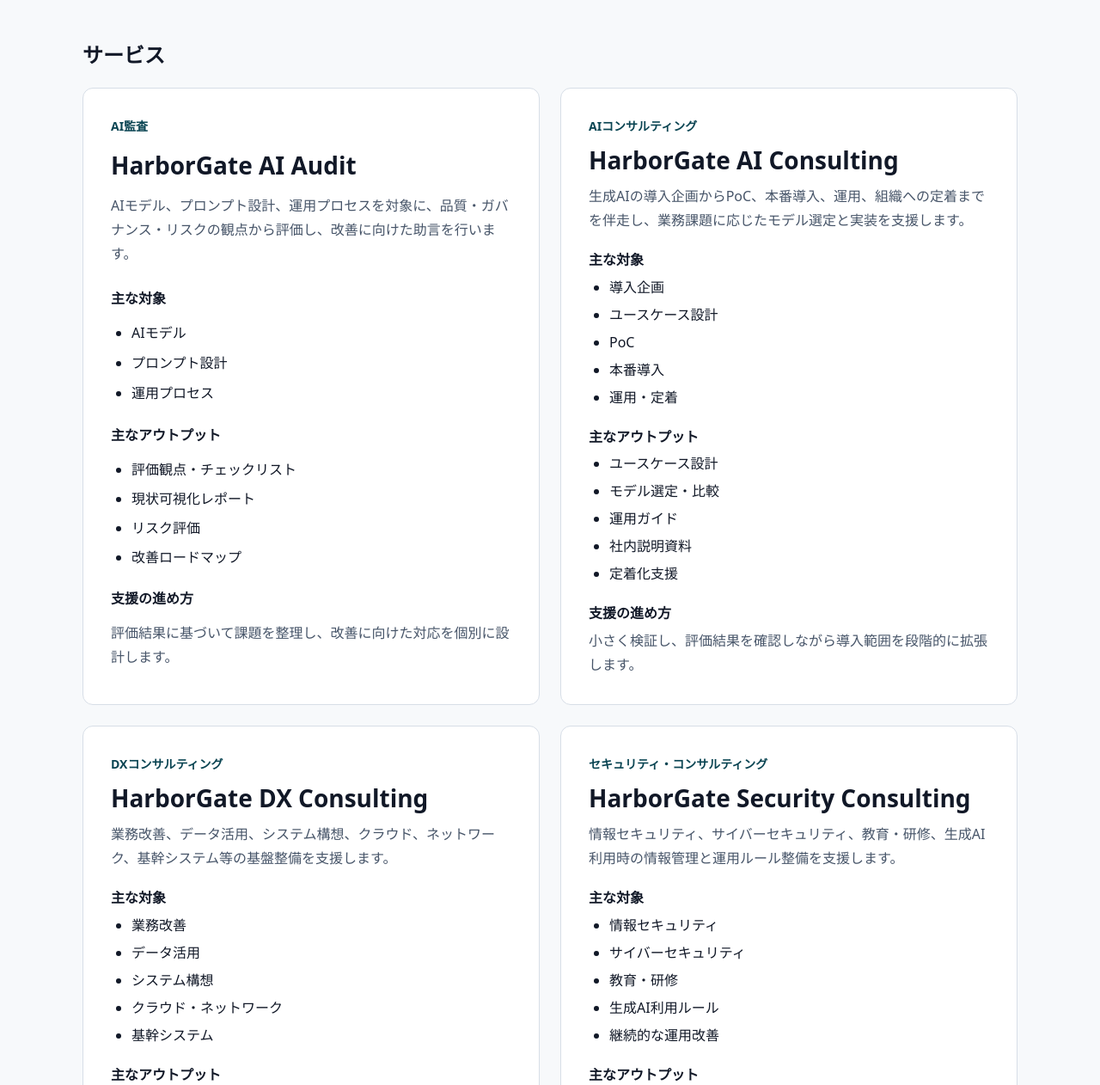
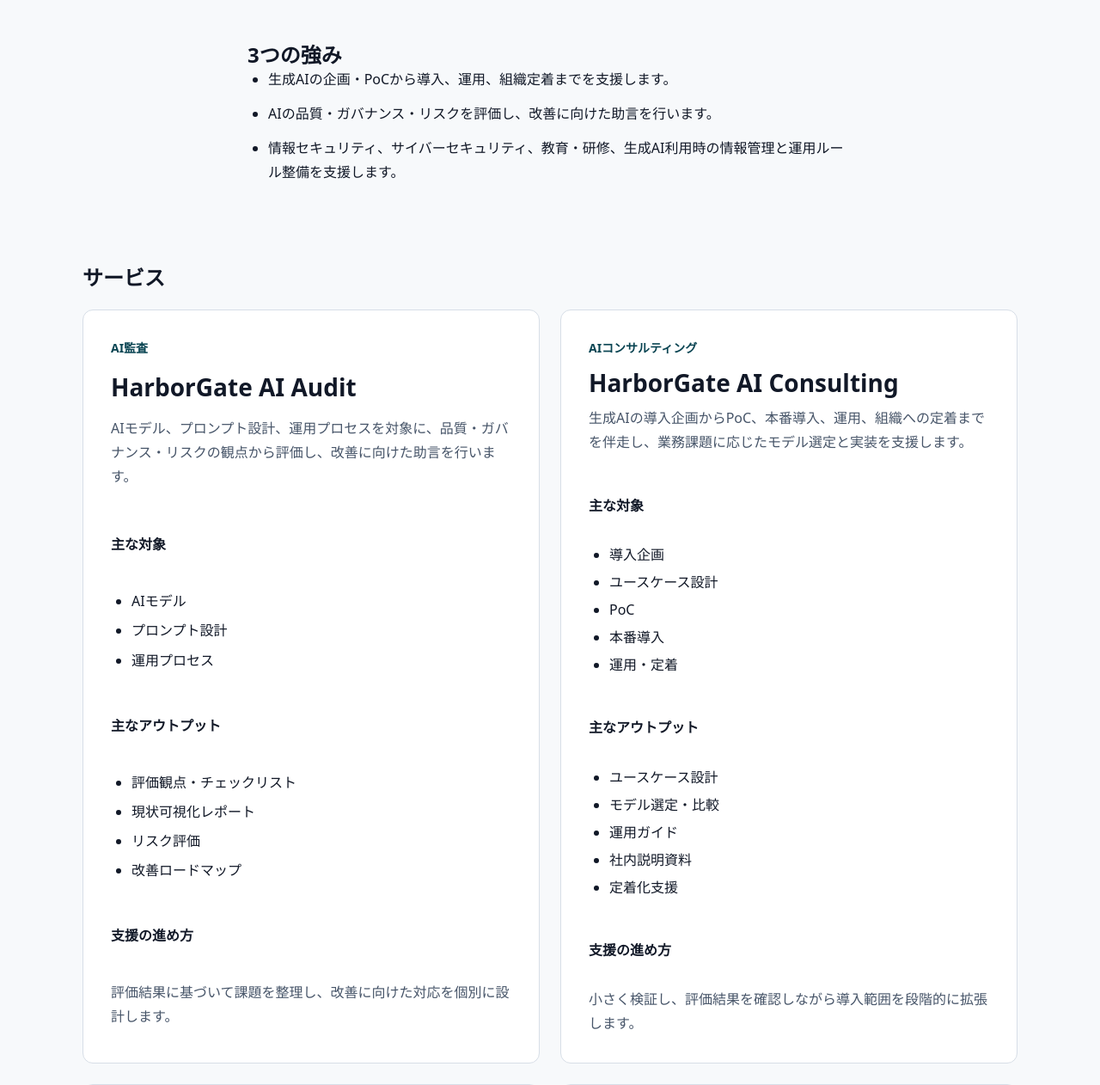
Before and after one commit to HarborGate-AI-Audit/harborgate-ai-audit.github.io, an Astro site: page / in a window 1280 px wide. Shown: the part 1221-2483 px from the top of the page at 86% size. Built offline with nearby package versions, Linux system fonts and the light colour scheme; Astro itself is replaced by a stand-in of ours.

Commit message:
fix: resolve final code review findings

```diff
--- a/src/components/ServiceCard.astro
+++ b/src/components/ServiceCard.astro
@@ -12,26 +12,26 @@
 <article class="service-card" id={'service-' + service.id} aria-labelledby={titleId}>
   <header class="service-card__header">
     <p class="service-card__category">{service.category}</p>
-    <h2 id={titleId}>{service.name}</h2>
+    <h3 class="service-card__title" id={titleId}>{service.name}</h3>
     <p class="service-card__summary">{service.summary}</p>
   </header>
 
   <div class="service-card__section">
-    <h3>主な対象</h3>
+    <h4>主な対象</h4>
     <ul>
       {service.targets.map((target) => <li>{target}</li>)}
     </ul>
   </div>
 
   <div class="service-card__section">
-    <h3>主なアウトプット</h3>
+    <h4>主なアウトプット</h4>
     <ul>
       {service.typicalOutputs.map((output) => <li>{output}</li>)}
     </ul>
   </div>
 
   <div class="service-card__section">
-    <h3>支援の進め方</h3>
+    <h4>支援の進め方</h4>
     <p>{service.supportApproach}</p>
   </div>
 </article>
@@ -58,7 +58,7 @@
     font-weight: 700;
   }
 
-  .service-card h2 {
+  .service-card__title {
     font-size: clamp(1.35rem, 1.2rem + 0.75vw, 1.75rem);
   }
 
@@ -72,7 +72,7 @@
     gap: var(--space-2);
   }
 
-  .service-card__section h3 {
+  .service-card__section h4 {
     font-size: var(--font-size-body);
   }
 
--- a/src/data/services.ts
+++ b/src/data/services.ts
@@ -53,7 +53,7 @@
     category: 'DXコンサルティング',
     name: 'HarborGate DX Consulting',
     summary:
-      '業務改善、データ活用、システム構想、クラウド、ネットワーク、基幹システム等の基盤整備を支援します。',
+      '業務改善、データ活用、システム構想、クラウド、ネットワーク、基幹システム等の検討を支援します。',
     targets: [
       '業務改善',
       'データ活用',
@@ -66,7 +66,6 @@
       'To-Be設計',
       'システム構想',
       '要件整理',
-      '外部情報システム運用支援',
     ],
     supportApproach:
       '現状の業務と制約を整理し、実行可能性を重視した段階的な改善案を設計します。',
--- a/src/pages/index.astro
+++ b/src/pages/index.astro
@@ -20,6 +20,15 @@
     <p class="section-lead">{siteConfig.brand.companyIntroduction}</p>
     <p>{siteConfig.servicePosition.positioning}</p>
     <p><a href="/company/">会社概要を見る</a></p>
+  </section>
+
+  <section class="home-section container container--narrow flow" aria-labelledby="strengths-title">
+    <h2 id="strengths-title">3つの強み</h2>
+    <ul class="strength-list">
+      <li>生成AIの企画・PoCから導入、運用、組織定着までを支援します。</li>
+      <li>AIの品質・ガバナンス・リスクを評価し、改善に向けた助言を行います。</li>
+      <li>情報セキュリティ、サイバーセキュリティ、教育・研修、生成AI利用時の情報管理と運用ルール整備を支援します。</li>
+    </ul>
   </section>
 
   <section class="home-section container flow" aria-labelledby="services-title">
@@ -77,6 +86,13 @@
     font-size: var(--font-size-lead);
   }
 
+  .strength-list {
+    display: grid;
+    gap: var(--space-3);
+    padding-inline-start: var(--space-5);
+    margin-block: 0;
+  }
+
   .service-grid {
     display: grid;
     grid-template-columns: repeat(auto-fit, minmax(min(100%, 24rem), 1fr));
```
Also changed, not shown: docs/site-spec.md (+1 -1 lines).
